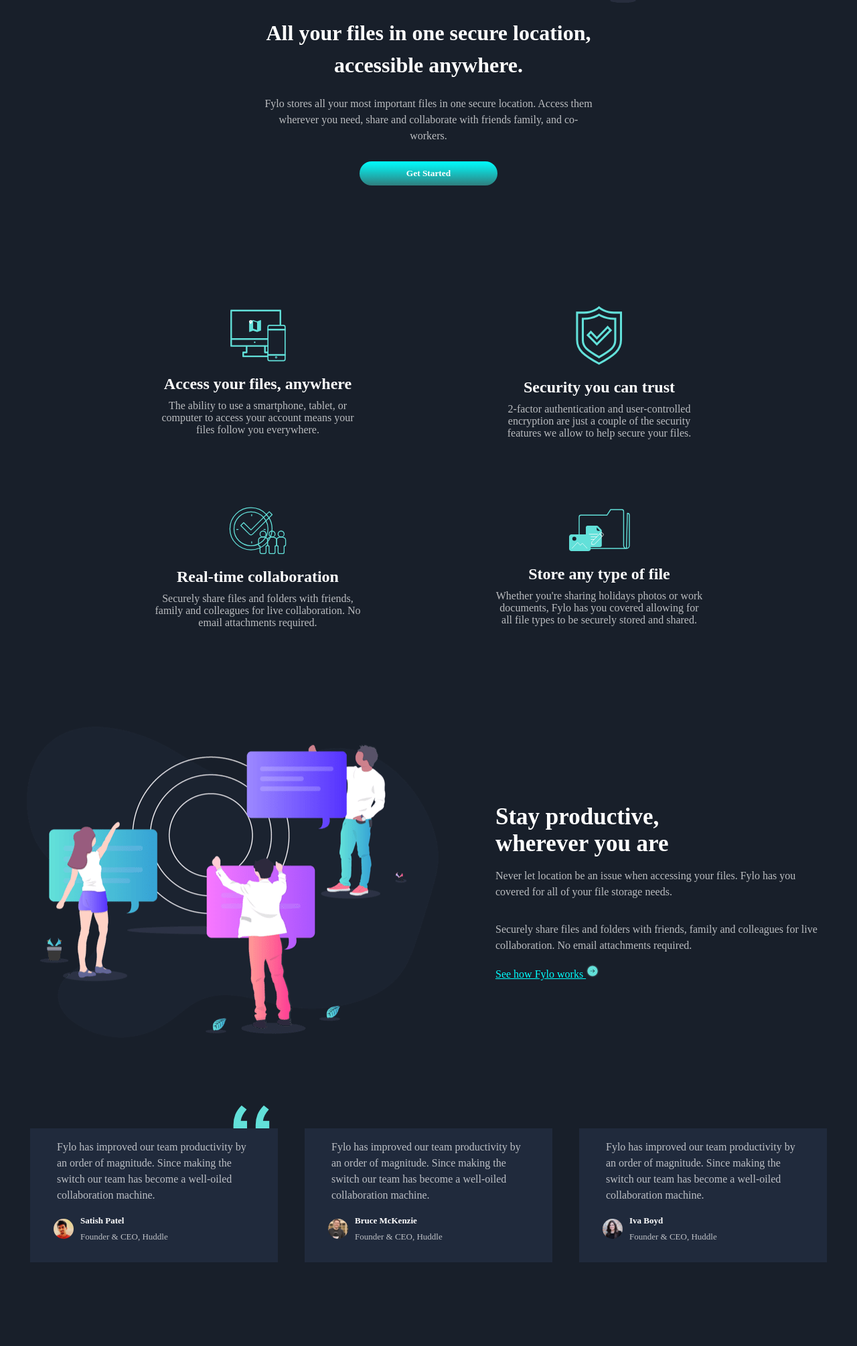
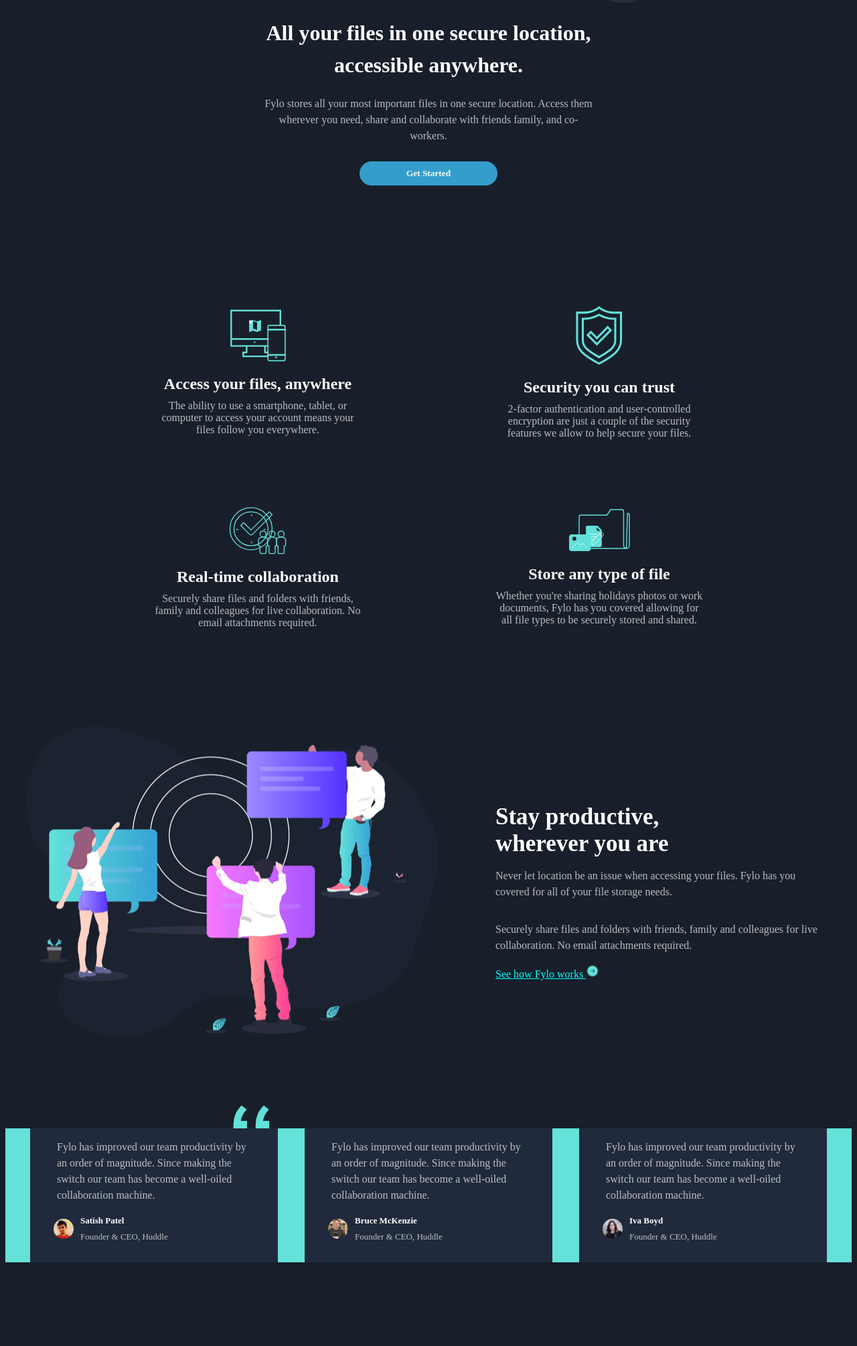
Before and after one commit to jleonen/fylo-dark-theme-challenge, a plain HTML site: page index.html in a window 1280 px wide. Shown: the part 590-2600 px from the top of the page at 67% size. Drawn offline with Linux system fonts and the light colour scheme; a web font is replaced by a local one.

Commit message:
Fixed button color

```diff
--- a/style.css
+++ b/style.css
@@ -58,7 +58,8 @@ blockquote {
 /* INTRO */
 .started-btn {
   /* background-color: aqua; */
-  background-image: linear-gradient(aqua, rgba(27, 114, 114, 0.904));
+  /* background-image: linear-gradient(aqua, rgba(27, 114, 114, 0.904)); */
+  background-color: hsl(198, 60%, 50%);
   padding: 10px 70px;
   border-radius: 20px;
   color: white;
@@ -69,7 +70,8 @@ blockquote {
 }
 
 .started-btn:hover {
-  background-image: linear-gradient(aqua, rgba(82, 238, 238, 0.904));
+  /* background-image: linear-gradient(aqua, rgba(82, 238, 238, 0.904)); */
+  background-color: hsl(176, 68%, 64%);
 }
 
 .heading {
@@ -203,6 +205,7 @@ blockquote {
   /* background-image: url("images/bg-quotes.png"); */
   background-repeat: no-repeat;
   position: relative;
+  background-color: hsl(176, 68%, 64%);
 }
 
 /* .testimonial::before {
```
